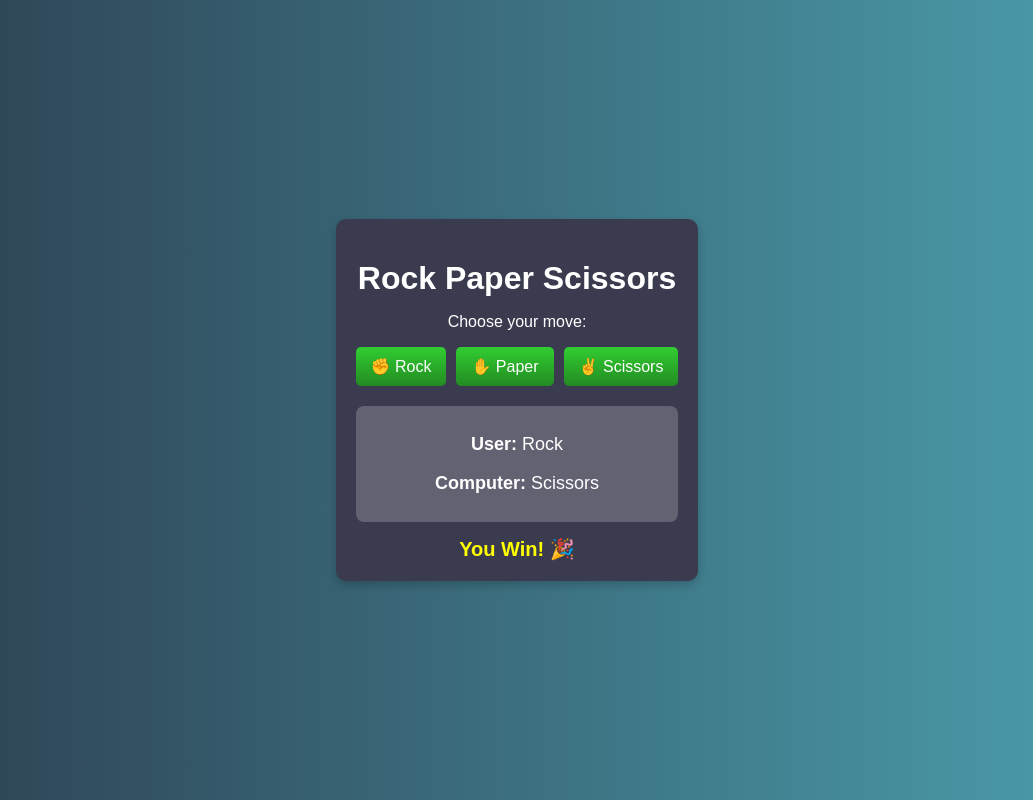
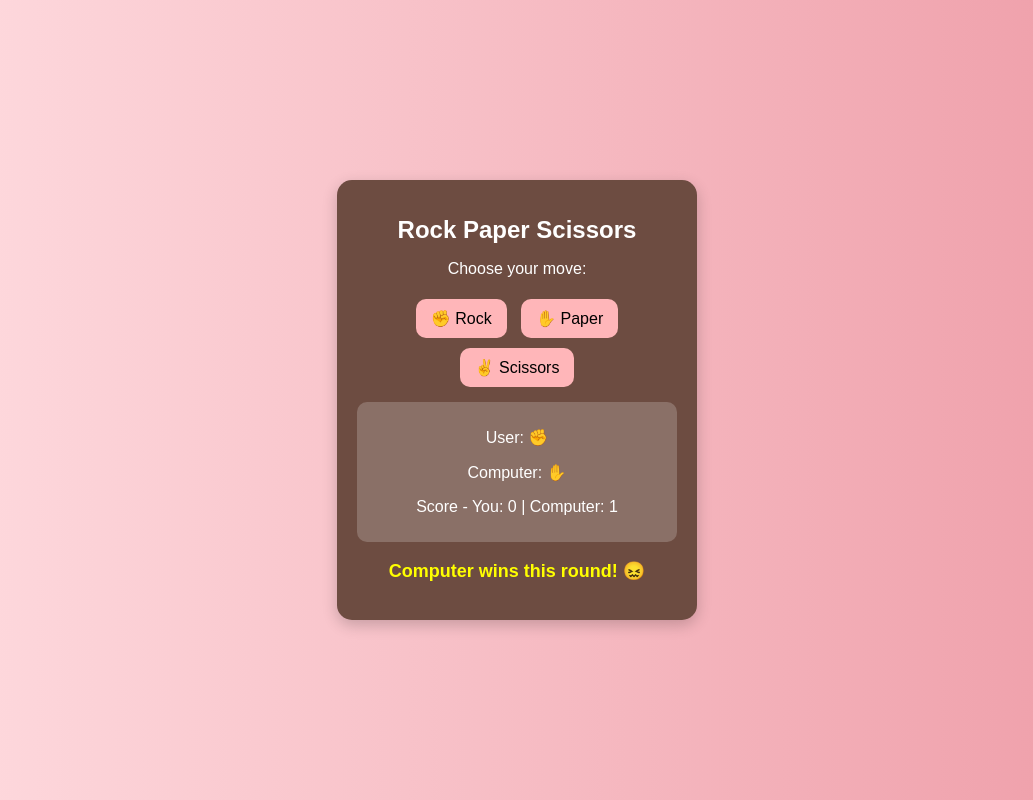
Before and after one commit to divya16sachan/Rock-Paper-Scissor, a plain HTML site: page index.html in a window 1280 px wide. Both pictures are taken after a click on the button "✊ Rock". Shown: the whole page, without its empty margins (123-1156 px from the left). Drawn offline with Linux system fonts and the light colour scheme.

Commit message:
add gradiant colors to this game

```diff
--- a/index.html
+++ b/index.html
@@ -3,29 +3,26 @@
 <head>
     <meta charset="UTF-8">
     <meta name="viewport" content="width=device-width, initial-scale=1.0">
-    <title>Rock Paper Scissors</title>
+    <title>Rock Paper Scissors - Best of 5</title>
     <link rel="stylesheet" href="styles.css">
 </head>
 <body>
     <div class="game-container">
         <h1>Rock Paper Scissors</h1>
         <p>Choose your move:</p>
-
-        <div class="choices">
-            <button class="choice" id="rock">✊ Rock</button>
-            <button class="choice" id="paper">✋ Paper</button>
-            <button class="choice" id="scissors">✌ Scissors</button>
+        <div class="buttons">
+            <button onclick="playGame('rock')">✊ Rock</button>
+            <button onclick="playGame('paper')">✋ Paper</button>
+            <button onclick="playGame('scissors')">✌️ Scissors</button>
         </div>
-
-        <!-- Moves Display -->
-        <div id="moves">
-            <p><strong>User:</strong> <span id="user-move">❓</span></p>
-            <p><strong>Computer:</strong> <span id="computer-move">❓</span></p>
+        <div class="scoreboard">
+            <p>User: <span id="user-move">❓</span></p>
+            <p>Computer: <span id="computer-move">❓</span></p>
+            <p>Score - You: <span id="user-score">0</span> | Computer: <span id="computer-score">0</span></p>
         </div>
-
-        <div id="result">Make your move!</div>
+        <p class="result" id="result">Make your move!</p>
+        <button id="restart" onclick="restartGame()">Restart Game</button>
     </div>
-
     <script src="script.js"></script>
 </body>
 </html>
--- a/script.js
+++ b/script.js
@@ -1,26 +1,68 @@
-const choices = ["Rock", "Paper", "Scissors"];
+let userScore = 0;
+let computerScore = 0;
+const choices = ["rock", "paper", "scissors"];
 
-document.querySelectorAll(".choice").forEach(button => {
-    button.addEventListener("click", function () {
-        let userChoice = this.innerText.split(" ")[1];
-        let computerChoice = choices[Math.floor(Math.random() * 3)];
+function playGame(userChoice) {
+    let computerChoice = choices[Math.floor(Math.random() * 3)];
 
-        document.getElementById("user-move").innerText = userChoice;
-        document.getElementById("computer-move").innerText = computerChoice;
+    document.getElementById("user-move").textContent = getEmoji(userChoice);
+    document.getElementById("computer-move").textContent = getEmoji(computerChoice);
 
-        let result = "";
-        if (userChoice === computerChoice) {
-            result = "It's a Draw! 😐";
-        } else if (
-            (userChoice === "Rock" && computerChoice === "Scissors") ||
-            (userChoice === "Paper" && computerChoice === "Rock") ||
-            (userChoice === "Scissors" && computerChoice === "Paper")
-        ) {
-            result = "You Win! 🎉";
-        } else {
-            result = "Computer Wins! 🤖";
-        }
+    let winner = getWinner(userChoice, computerChoice);
 
-        document.getElementById("result").innerText = result;
-    });
-});
+    if (winner === "user") {
+        userScore++;
+    } else if (winner === "computer") {
+        computerScore++;
+    }
+
+    document.getElementById("user-score").textContent = userScore;
+    document.getElementById("computer-score").textContent = computerScore;
+
+    if (userScore === 5) {
+        document.getElementById("result").textContent = "🎉 You won the game!";
+        endGame();
+    } else if (computerScore === 5) {
+        document.getElementById("result").textContent = "💀 Computer won the game!";
+        endGame();
+    } else {
+        document.getElementById("result").textContent = winner === "draw" ? "It's a draw! 🤝" :
+            (winner === "user" ? "You win this round! 😃" : "Computer wins this round! 😖");
+    }
+}
+
+function getWinner(user, computer) {
+    if (user === computer) return "draw";
+    if ((user === "rock" && computer === "scissors") ||
+        (user === "scissors" && computer === "paper") ||
+        (user === "paper" && computer === "rock")) {
+        return "user";
+    }
+    return "computer";
+}
+
+function getEmoji(choice) {
+    switch(choice) {
+        case "rock": return "✊";
+        case "paper": return "✋";
+        case "scissors": return "✌️";
+        default: return "❓";
+    }
+}
+
+function endGame() {
+    document.querySelectorAll(".buttons button").forEach(btn => btn.disabled = true);
+    document.getElementById("restart").style.display = "inline-block";
+}
+
+function restartGame() {
+    userScore = 0;
+    computerScore = 0;
+    document.getElementById("user-score").textContent = "0";
+    document.getElementById("computer-score").textContent = "0";
+    document.getElementById("user-move").textContent = "❓";
+    document.getElementById("computer-move").textContent = "❓";
+    document.getElementById("result").textContent = "Make your move!";
+    document.querySelectorAll(".buttons button").forEach(btn => btn.disabled = false);
+    document.getElementById("restart").style.display = "none";
+}
--- a/styles.css
+++ b/styles.css
@@ -1,59 +1,67 @@
 body {
-    font-family: Arial, sans-serif;
-    background: linear-gradient(to right, #2C3E50, #4CA1AF);
+    font-family: 'Arial', sans-serif;
+    background: linear-gradient(to right, #ffdde1, #ee9ca7);
     display: flex;
     justify-content: center;
     align-items: center;
     height: 100vh;
-    color: white;
     margin: 0;
 }
 
 .game-container {
-    background: #3b3b4f;
+    background: #6d4c41;
+    color: white;
+    text-align: center;
     padding: 20px;
-    border-radius: 10px;
-    text-align: center;
-    box-shadow: 0px 4px 10px rgba(0, 0, 0, 0.2);
-    max-width: 400px;
+    border-radius: 15px;
+    box-shadow: 0px 5px 15px rgba(0, 0, 0, 0.2);
+    width: 320px;
 }
 
 h1 {
-    margin-bottom: 10px;
+    font-size: 24px;
 }
 
-.choices {
-    display: flex;
-    justify-content: center;
-    gap: 10px;
+.buttons button {
+    background: #ffb6b9;
+    border: none;
+    padding: 10px 15px;
+    margin: 5px;
+    border-radius: 10px;
+    cursor: pointer;
+    font-size: 16px;
 }
 
-.choice {
-    background: linear-gradient(to bottom, #32CD32, #228B22);
-    border: none;
+.buttons button:hover {
+    background: #fa8072;
     color: white;
-    font-size: 16px;
-    padding: 10px 15px;
-    border-radius: 5px;
-    cursor: pointer;
-    transition: transform 0.2s ease;
 }
 
-.choice:hover {
-    transform: scale(1.1);
+.scoreboard {
+    background: rgba(255, 255, 255, 0.2);
+    padding: 10px;
+    border-radius: 10px;
+    margin: 10px 0;
 }
 
-#moves {
-    margin-top: 20px;
+.result {
     font-size: 18px;
-    background: rgba(255, 255, 255, 0.2);
-    padding: 10px;
-    border-radius: 8px;
-}
-
-#result {
-    margin-top: 15px;
-    font-size: 20px;
     font-weight: bold;
     color: yellow;
 }
+
+#restart {
+    background: #ffb6b9;
+    border: none;
+    padding: 8px 12px;
+    margin-top: 10px;
+    border-radius: 8px;
+    cursor: pointer;
+    font-size: 14px;
+    display: none;
+}
+
+#restart:hover {
+    background: #fa8072;
+    color: white;
+}
```
